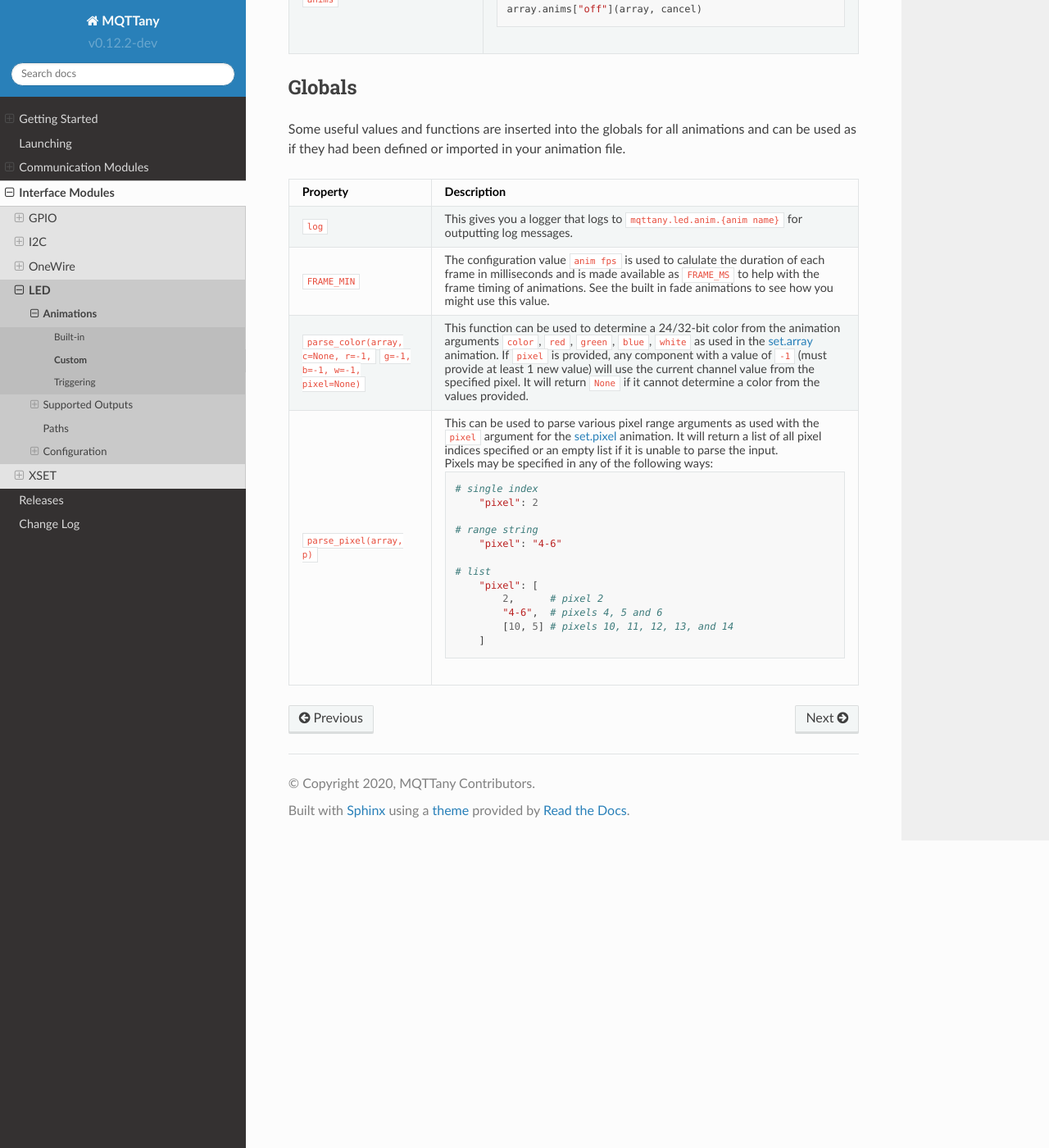
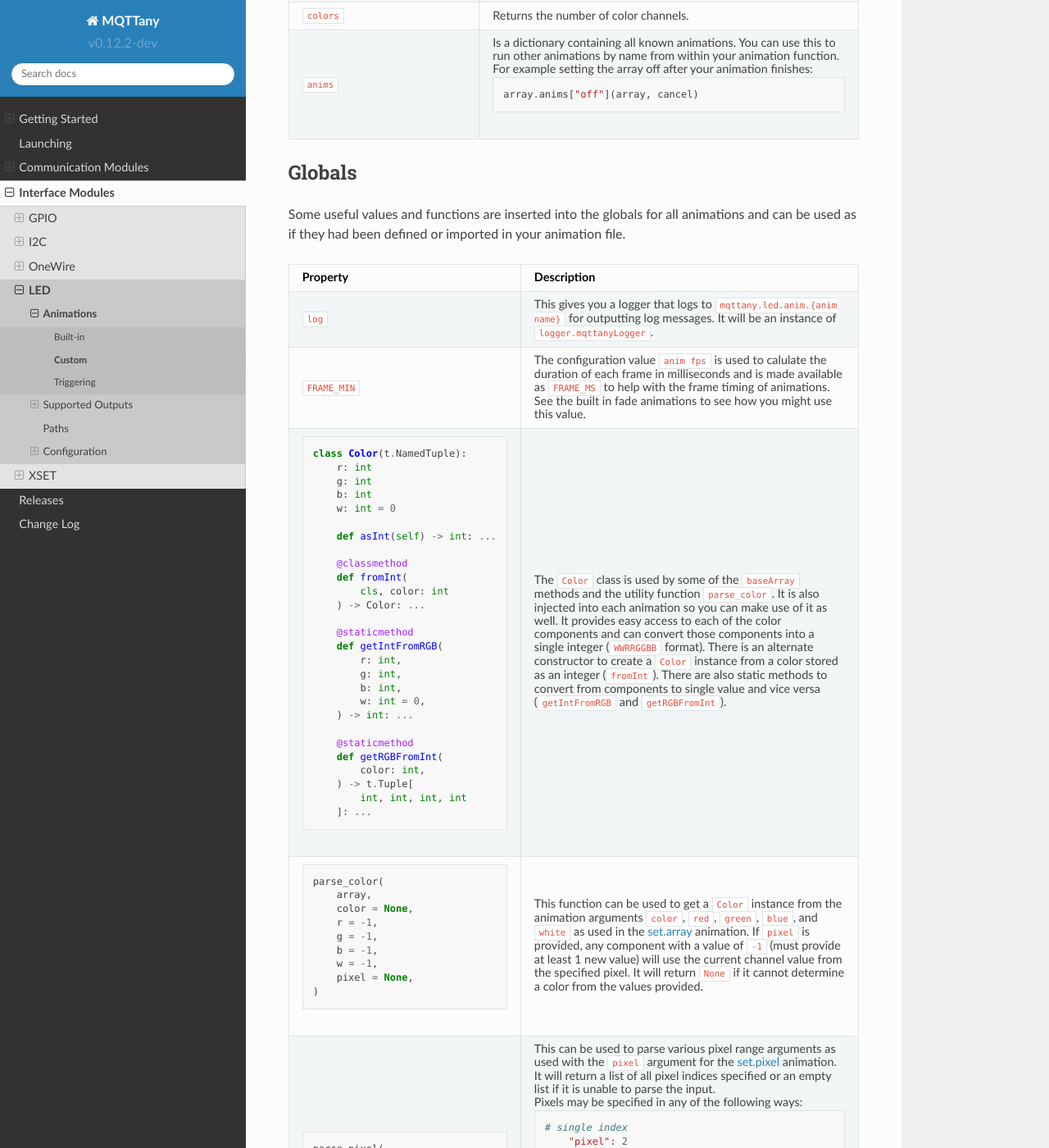
Before and after one commit to CrazyIvan359/mqttany, a Sphinx documentation site: the page built from source/interface/led/animations/custom.rst, in a window 1280 px wide and 1400 px high, scrolled down 2056 px. Shown: the whole window at 82% size. Built offline with Sphinx 7.4.7 and the Read the Docs theme 2.0.0, drawn with Linux system fonts in a browser that asks for light colours; some of the changed text lies outside the part shown.

Commit message:
docs led updates after pylance

```diff
--- a/source/interface/led/animations/custom.rst
+++ b/source/interface/led/animations/custom.rst
@@ -42,7 +42,7 @@
 
 .. code-block:: python
 
-    def anim_blink(array, cancel, **kwargs):
+    def anim_blink(array: baseArray, cancel: threading.Event, **kwargs: t.Any) -> None:
 
 +--------------+----------------------------------------------------------------+
 |  Parameter   |                          Description                           |
@@ -88,29 +88,36 @@
 |                                        | and want to display those changes on the physical    |
 |                                        | array.                                               |
 +----------------------------------------+------------------------------------------------------+
+| ``setPixelColor(pixel, color: Color)`` | Sets the specified ``pixel`` value of the ``Color``  |
+|                                        | instance passed.                                     |
++----------------------------------------+------------------------------------------------------+
+| ``getPixelColor(pixel) -> Color``      | Returns a ``Color`` instance with ``r``, ``g``,      |
+|                                        | ``b``, and ``w`` properties representing the pixel   |
+|                                        | color.                                               |
++----------------------------------------+------------------------------------------------------+
 | ``setPixelColorRGB``                   | Sets the specified ``pixel`` to the provided         |
 | ``(pixel, red, green, blue, white=0)`` | ``red``, ``green``, ``blue``, and ``white`` values.  |
 +----------------------------------------+------------------------------------------------------+
-| ``getPixelColorRGB(pixel)``            | Returns an object with ``red``, ``green``, ``blue``, |
-|                                        | and ``white`` properties representing the pixel      |
+| ``getPixelColorRGB(pixel) -> tuple``   | Returns a tuple of ``red``, ``green``, ``blue``,     |
+|                                        | and ``white`` integers representing the pixel        |
 |                                        | color.                                               |
 +----------------------------------------+------------------------------------------------------+
-| ``setPixelColor(pixel, color)``        | Sets the specified ``pixel`` to a 24-bit ``RRGGBB``  |
+| ``setPixel(pixel, color: int)``        | Sets the specified ``pixel`` to a 24-bit ``RRGGBB``  |
 |                                        | or 32-bit ``WWRRGGBB`` value.                        |
 +----------------------------------------+------------------------------------------------------+
-| ``getPixelColor(pixel)``               | Returns a 24-bit ``RRGGBB`` or 32-bit ``WWRRGGBB``   |
+| ``getPixel(pixel) -> int``             | Returns a 24-bit ``RRGGBB`` or 32-bit ``WWRRGGBB``   |
 |                                        | value representing the pixel color.                  |
 +----------------------------------------+------------------------------------------------------+
-| ``setBrightness(brightness)``          | Sets the brightness for the array. Also available    |
+| ``setBrightness(brightness: int)``     | Sets the brightness for the array. Also available    |
 |                                        | as the property ``brightness``.                      |
 +----------------------------------------+------------------------------------------------------+
-| ``getBrightness()``                    | Returns the current brightness for the array. Also   |
+| ``getBrightness() -> int``             | Returns the current brightness for the array. Also   |
 |                                        | available as the property ``brightness``.            |
 +----------------------------------------+------------------------------------------------------+
-| ``numPixels()``                        | Returns the number of pixels in the array. Also      |
+| ``numPixels() -> int``                 | Returns the number of pixels in the array. Also      |
 |                                        | available as the property ``count``.                 |
 +----------------------------------------+------------------------------------------------------+
-| ``numColors()``                        | Returns the number of color channels (3 for RGB or   |
+| ``numColors() -> int``                 | Returns the number of color channels (3 for RGB or   |
 |                                        | 4 for RGBW). Also available as the property          |
 |                                        | ``colors``.                                          |
 +----------------------------------------+------------------------------------------------------+
@@ -143,6 +150,7 @@
 +======================================+================================================================+
 | ``log``                              | This gives you a logger that logs to                           |
 |                                      | ``mqttany.led.anim.{anim name}`` for outputting log messages.  |
+|                                      | It will be an instance of ``logger.mqttanyLogger``.            |
 +--------------------------------------+----------------------------------------------------------------+
 | ``FRAME_MIN``                        | The configuration value ``anim fps`` is used to calulate the   |
 |                                      | duration of each frame in milliseconds and is made available   |
@@ -150,22 +158,56 @@
 |                                      | See the built in fade animations to see how you might use this |
 |                                      | value.                                                         |
 +--------------------------------------+----------------------------------------------------------------+
-| ``parse_color(array, c=None, r=-1,`` | This function can be used to determine a 24/32-bit color from  |
-| ``g=-1, b=-1, w=-1, pixel=None)``    | the animation arguments ``color``, ``red``, ``green``,         |
-|                                      | ``blue``, ``white`` as used in the                             |
-|                                      | :ref:`interface/led/animations/built-in:\`\`set.array\`\``     |
-|                                      | animation. If ``pixel`` is provided, any component with a      |
-|                                      | value of ``-1`` (must provide at least 1 new value) will use   |
-|                                      | the current channel value from the specified pixel. It will    |
-|                                      | return ``None`` if it cannot determine a color from the values |
-|                                      | provided.                                                      |
+| .. code-block:: python               | The ``Color`` class is used by some of the ``baseArray``       |
+|                                      | methods and the utility function ``parse_color``. It is also   |
+|   class Color(t.NamedTuple):         | injected into each animation so you can make use of it as      |
+|       r: int                         | well. It provides easy access to each of the color components  |
+|       g: int                         | and can convert those components into a single integer         |
+|       b: int                         | (``WWRRGGBB`` format). There is an alternate constructor to    |
+|       w: int = 0                     | create a ``Color`` instance from a color stored as an integer  |
+|                                      | (``fromInt``). There are also static methods to convert from   |
+|       def asInt(self) -> int: ...    | components to single value and vice versa (``getIntFromRGB``   |
+|                                      | and ``getRGBFromInt``).                                        |
+|       @classmethod                   |                                                                |
+|       def fromInt(                   |                                                                |
+|           cls, color: int            |                                                                |
+|       ) -> Color: ...                |                                                                |
+|                                      |                                                                |
+|       @staticmethod                  |                                                                |
+|       def getIntFromRGB(             |                                                                |
+|           r: int,                    |                                                                |
+|           g: int,                    |                                                                |
+|           b: int,                    |                                                                |
+|           w: int = 0,                |                                                                |
+|       ) -> int: ...                  |                                                                |
+|                                      |                                                                |
+|       @staticmethod                  |                                                                |
+|       def getRGBFromInt(             |                                                                |
+|           color: int,                |                                                                |
+|       ) -> t.Tuple[                  |                                                                |
+|           int, int, int, int         |                                                                |
+|       ]: ...                         |                                                                |
+|                                      |                                                                |
 +--------------------------------------+----------------------------------------------------------------+
-| ``parse_pixel(array, p)``            | This can be used to parse various pixel range arguments as     |
+| .. code-block:: python               | This function can be used to get a ``Color`` instance from the |
+|                                      | animation arguments ``color``, ``red``, ``green``, ``blue``,   |
+|   parse_color(                       | and ``white`` as used in the                                   |
+|       array,                         | :ref:`interface/led/animations/built-in:\`\`set.array\`\``     |
+|       color = None,                  | animation. If ``pixel`` is provided, any component with a      |
+|       r = -1,                        | value of ``-1`` (must provide at least 1 new value) will use   |
+|       g = -1,                        | the current channel value from the specified pixel. It will    |
+|       b = -1,                        | return ``None`` if it cannot determine a color from the values |
+|       w = -1,                        | provided.                                                      |
+|       pixel = None,                  |                                                                |
+|   )                                  |                                                                |
+|                                      |                                                                |
++--------------------------------------+----------------------------------------------------------------+
+| .. code-block:: python               | This can be used to parse various pixel range arguments as     |
 |                                      | used with the ``pixel`` argument for the                       |
-|                                      | :ref:`interface/led/animations/built-in:\`\`set.pixel\`\``     |
-|                                      | animation. It will return a list of all pixel indices          |
-|                                      | specified or an empty list if it is unable to parse the input. |
-|                                      |                                                                |
+|   parse_pixel(                       | :ref:`interface/led/animations/built-in:\`\`set.pixel\`\``     |
+|       array,                         | animation. It will return a list of all pixel indices          |
+|       p,                             | specified or an empty list if it is unable to parse the input. |
+|   )                                  |                                                                |
 |                                      | Pixels may be specified in any of the following ways:          |
 |                                      |                                                                |
 |                                      | .. code-block:: python                                         |
```
Also changed, not shown: source/interface/led/animations/built-in.rst (+6 -4 lines).
